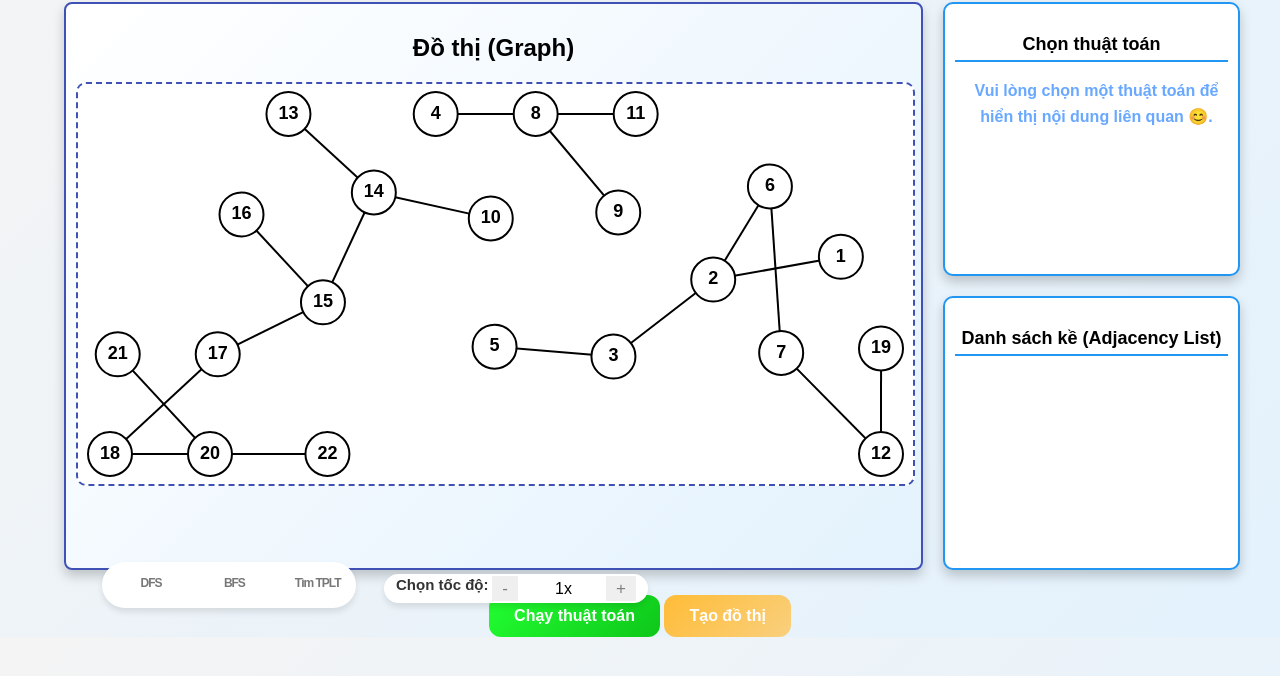
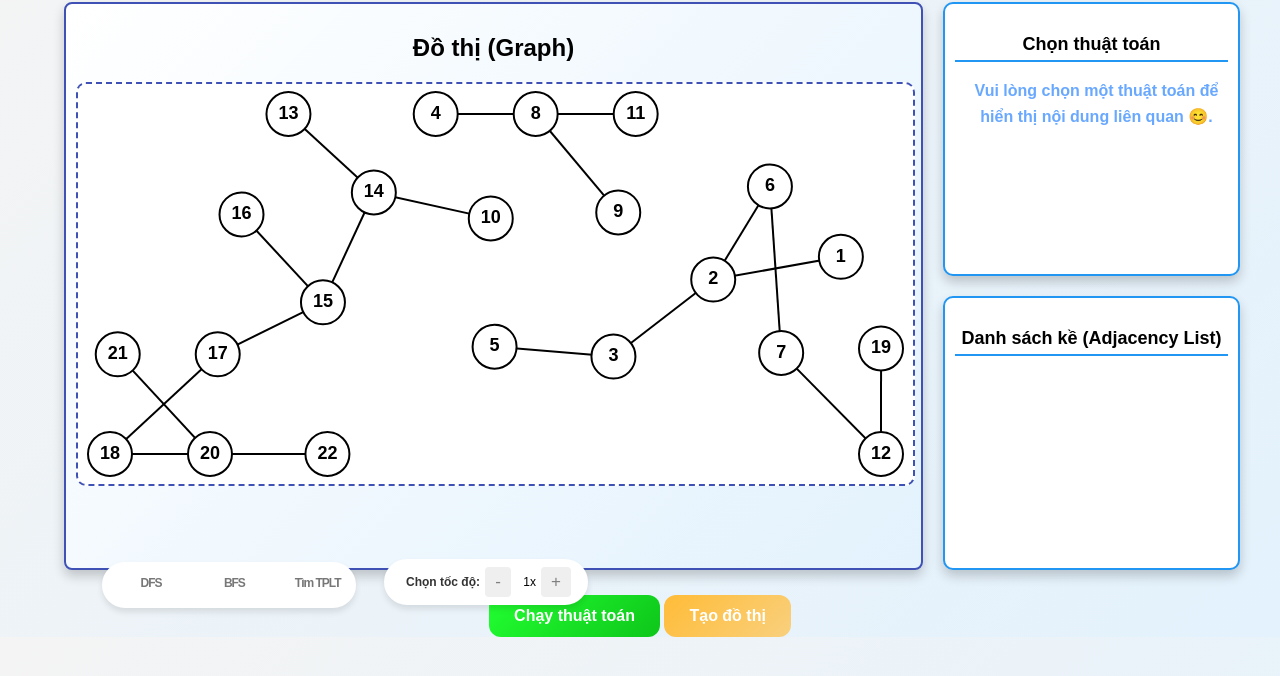
Before and after one commit to tynnp/GraphVisualizer, a plain HTML site: page index.html in a window 1280 px wide. Shown: the part 76-752 px from the top of the page. Drawn offline with nearby package versions, Linux system fonts and the light colour scheme; some packages are replaced by stand-ins of ours; a script that the page names is missing.

Commit message:
chỉnh thanh tốc độ

```diff
--- a/style.css
+++ b/style.css
@@ -744,22 +744,23 @@ button:hover {
     margin-top: 20px;
 }
 .speed-control-container {
-    --container_width: 260px;
+    --container_width: 180px;
     position: absolute;
     bottom: 12%;
     left: 30%;
     display: flex;
     align-items: center;
-    border-radius: 30px;
+    border-radius: 25px;
     background-color: #ffffff;
-    color: #fff;
     margin: 25px auto;
     width: var(--container_width);
     overflow: hidden;
     border: 2px solid #fff;
     box-shadow: 0 4px 6px rgba(0, 0, 0, 0.1);
     transition: box-shadow 0.3s ease-in-out;
-
+    color: #777;
+    padding: 10px;
+    transform: translateY(2px);
 }
 
 #speed-control {
@@ -769,22 +770,24 @@ button:hover {
 }
 #speed-control label{
 
-    font-size: 15px;
+    font-size: 12px;
+    transform: translateY(4px);
 }
 #speed-control span{
     color: black;
     position: absolute;
-    right: 64px;
+    right: 40px;
 }
 #current-speed {
     margin: 0 10px;
+    font-size: 12px;
 }
 #decrease-speed,
 #increase-speed {
     color: grey;
     right :0;
     position: absolute;
-    right: 10px;
+    right: 15px;
     border: none;
     padding: 5px 10px;
     border-radius: 4px;
@@ -792,14 +795,5 @@ button:hover {
 }
 #decrease-speed{
     position: absolute ;
-    right: 128px;
+    right: 75px;
 }
-
-#statue-container {
-    display: flex;
-    flex-direction: column;
-    align-items: flex-end;
-    height: 100vh;
-    margin-right: 4%;
-    margin-bottom: 5%;
-}
```
